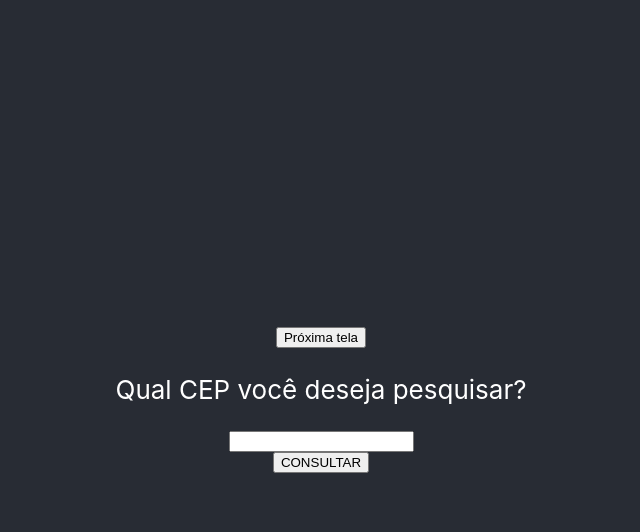
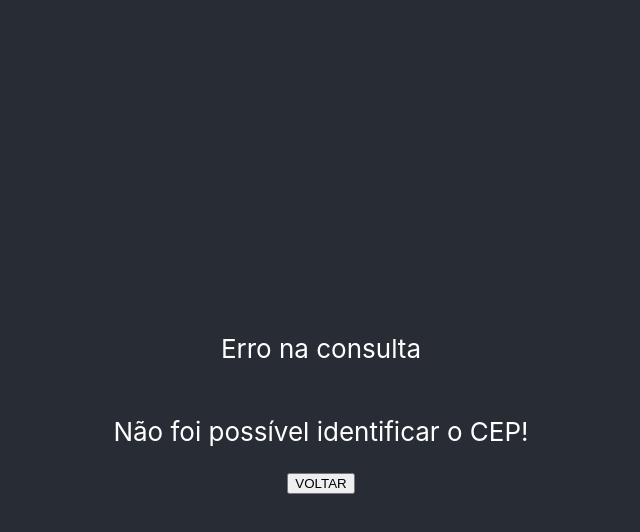
Before and after one commit to phlima3/Consulta-CEP, a React (Create React App) app: page / in a window 1280 px wide. Both pictures are taken after a click on the button "CONSULTAR". Shown: the top 532 px of the page, without its empty margins (319-959 px from the left). Built offline with nearby package versions, Linux system fonts and the light colour scheme.

Commit message:
Add nav func

```diff
--- a/src/App.js
+++ b/src/App.js
@@ -6,23 +6,26 @@ import Resultados from "./Containers/Resultados";
 import { useState } from "react";
 
 function App() {
-  const [numeroTela, setNumeroTela] = useState(0);
+  const [nomeTela, setNomeTela] = useState("PESQUISA");
 
-  function handleClick() {
-    setNumeroTela((numeroTela + 1) % 4);
+  function goTo(nomeTela) {
+    setNomeTela(nomeTela);
   }
 
   return (
-    <div className="App">
-      <header className="App-header">
-      <button onClick={handleClick}>Próxima tela</button>
-      {numeroTela === 0 ? <Pesquisa /> : null}
-      {numeroTela === 1 ? <Resultados result={{ RUA: "São Paulo" }} /> : null}
-      {numeroTela === 2 ? (
-        <Erro errorMessage="Não foi possível identificar o CEP!" />
-      ) : null}
-      {numeroTela === 3 ? <Carregando /> : null}
-      </header>
+    <div>
+      <div className="App">
+        <header className="App-header">
+          {nomeTela == "PESQUISA" ? <Pesquisa navegarPara={goTo} /> : null}
+          {nomeTela == "RESULTADOS" ? (
+            <Resultados result={{ RUA: "São Paulo" }} />
+          ) : null}
+          {nomeTela == "ERRO" ? (
+            <Erro navegarPara={goTo} errorMessage="Não foi possível identificar o CEP!" />
+          ) : null}
+          {nomeTela == "CARREGANDO" ? <Carregando navegarPara={goTo} /> : null}
+        </header>
+      </div>
     </div>
   );
 }
--- a/src/Containers/Erro.js
+++ b/src/Containers/Erro.js
@@ -1,8 +1,10 @@
 function Erro(props) {
+  const navegarPara = props.navegarPara;
   return (
     <>
       <p>Erro na consulta</p>
       <p>{props.errorMessage}</p>
+      <button onClick={() => navegarPara("PESQUISA")}>VOLTAR</button>
     </>
   );
 }
--- a/src/Containers/Pesquisa.js
+++ b/src/Containers/Pesquisa.js
@@ -1,9 +1,11 @@
-function Pesquisa() {
+function Pesquisa(props) {
+  const navegarPara = props.navegarPara;
+
   return (
     <>
       <p>Qual CEP você deseja pesquisar?</p>
       <input />
-      <button>CONSULTAR</button>
+      <button onClick={() => navegarPara("ERRO")}>CONSULTAR</button>
     </>
   );
 }
```
